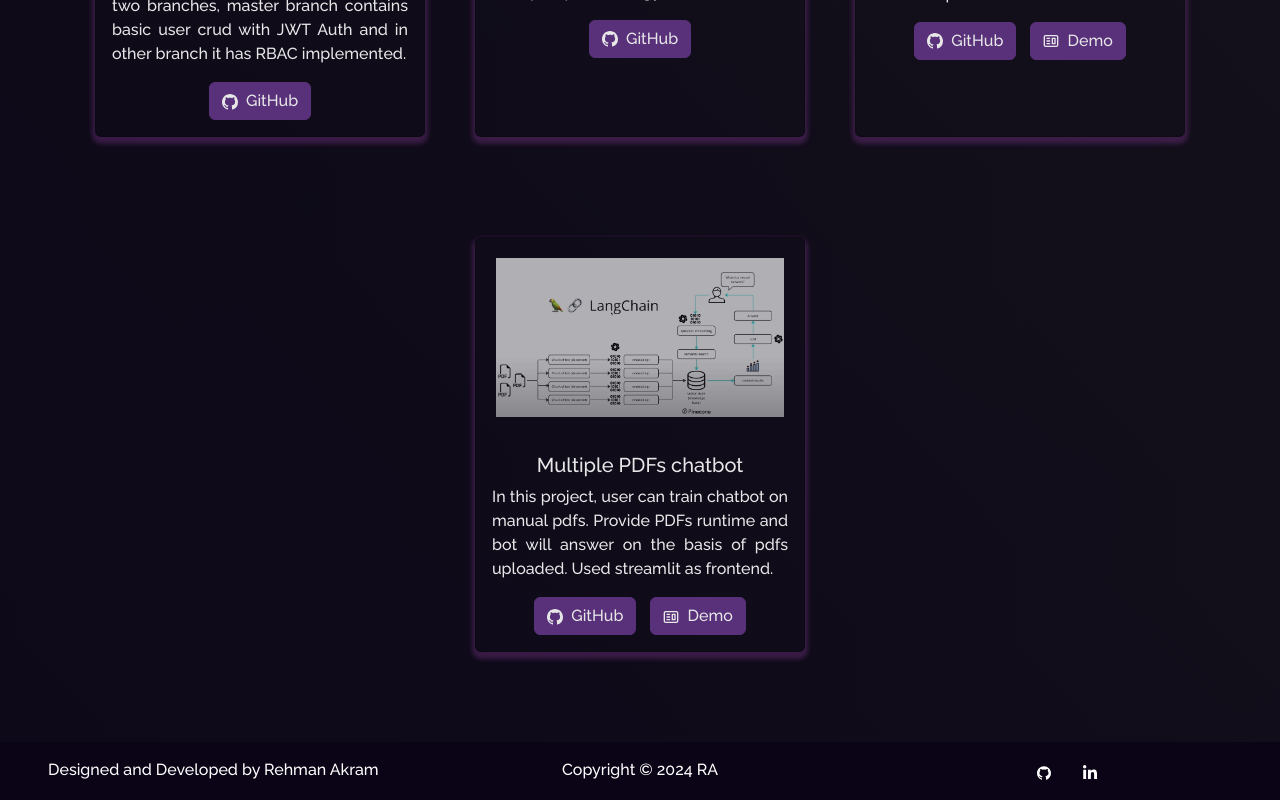
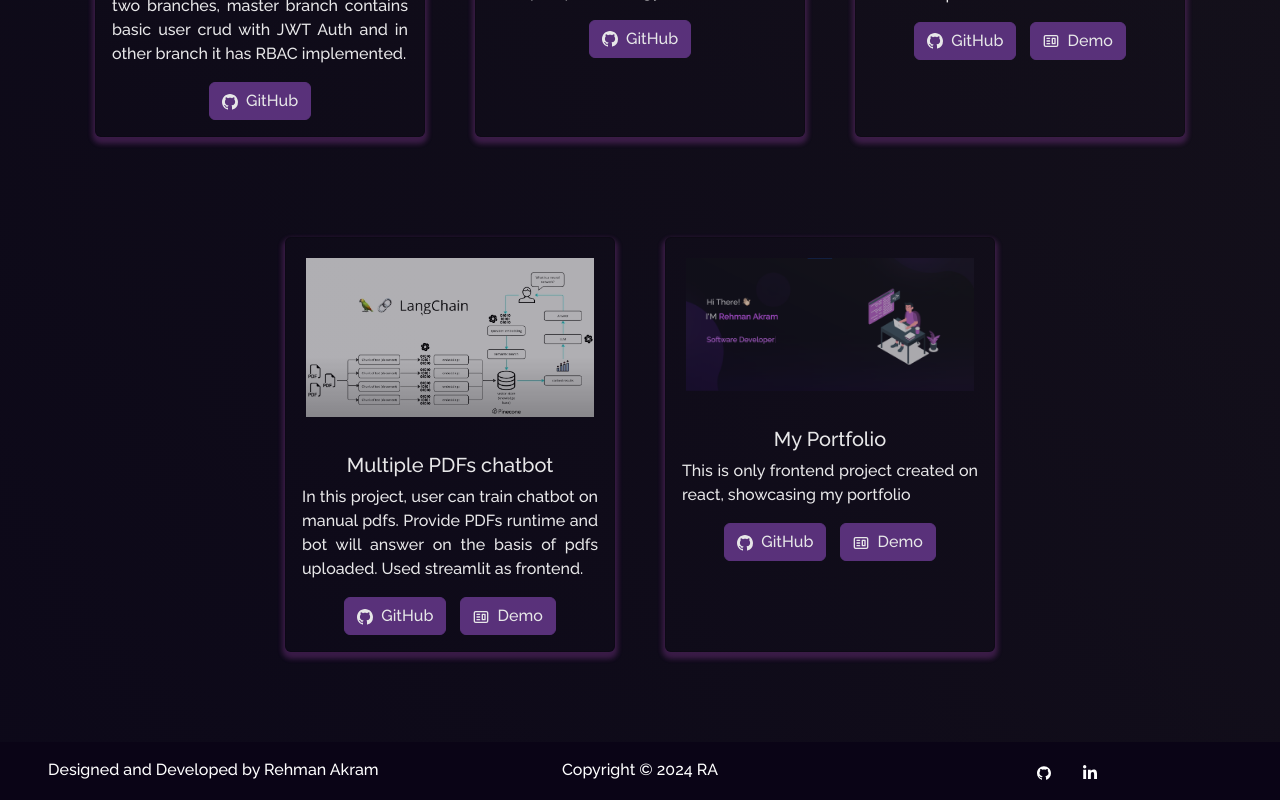
Before and after one commit to Rehman-Akram/portfolio, a React (Create React App) app: page /project in a window 1280 px wide. Shown: the part 655-1455 px from the top of the page. Built offline with nearby package versions, Linux system fonts and the light colour scheme.

Commit message:
added new project

```diff
--- a/src/components/Projects/Projects.js
+++ b/src/components/Projects/Projects.js
@@ -6,6 +6,8 @@ import nestJsBoilerPlate from "../../Assets/Projects/nestjs_boiler_plate.png";
 import expressBoilerPlate from "../../Assets/Projects/expressjs_boiler_plate.png";
 import myChatbot from "../../Assets/Projects/personal_chatbot.jpeg";
 import multiplePdfChatbot from "../../Assets/Projects/multiple_pdf_chatbot.png";
+import portfolio from "../../Assets/Projects/portfolio.png";
+
 
 function Projects() {
   return (
@@ -61,6 +63,16 @@ function Projects() {
             />
           </Col>
 
+          <Col md={4} className="project-card">
+            <ProjectCard
+              imgPath={portfolio}
+              isBlog={false}
+              title="My Portfolio"
+              description="This is only frontend project created on react, showcasing my portfolio"
+              ghLink="https://github.com/Rehman-Akram/portfolio"
+              demoLink="asd"
+            />
+          </Col>
 
         </Row>
       </Container>
```
Also changed, not shown: src/Assets/Projects/portfolio.png (added).
